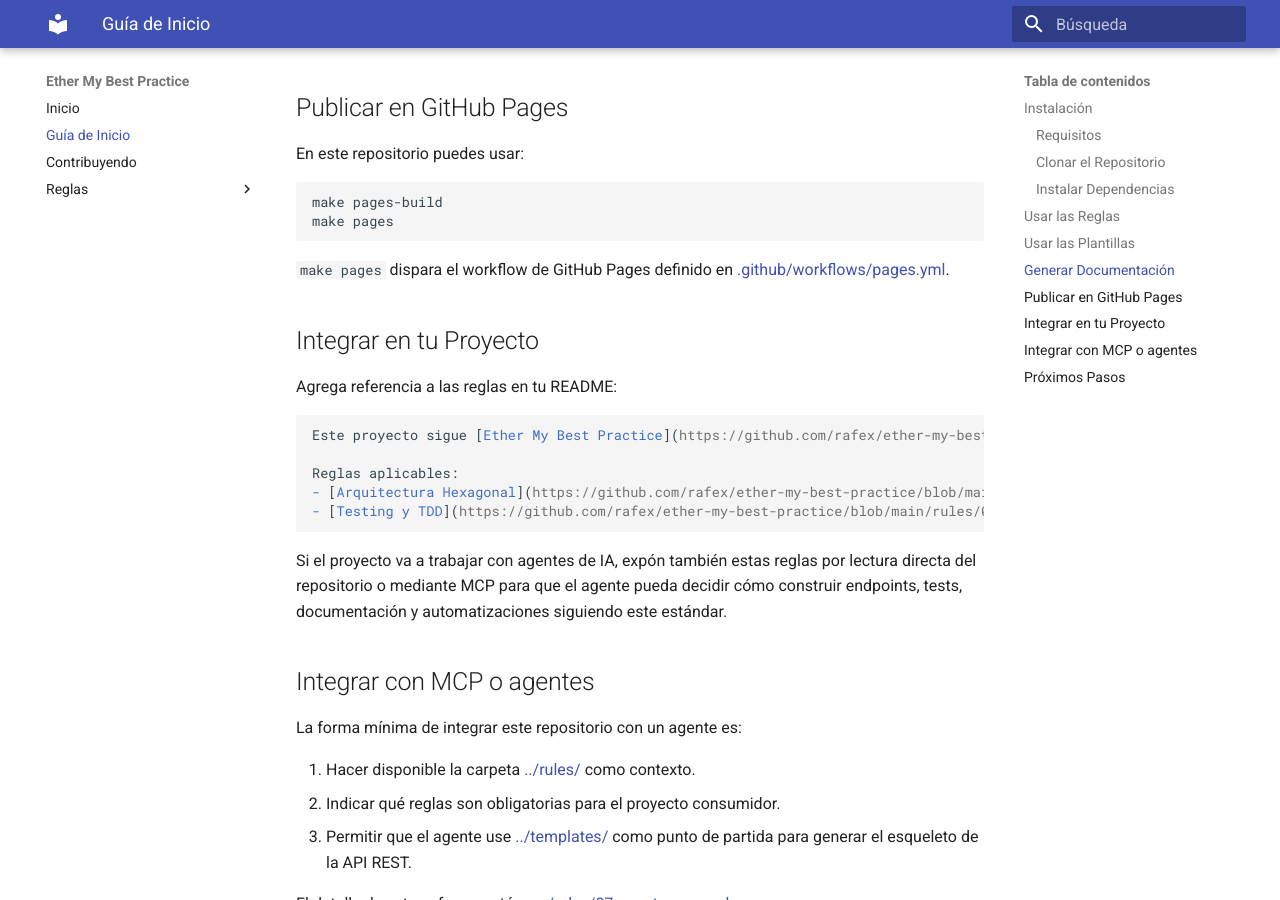
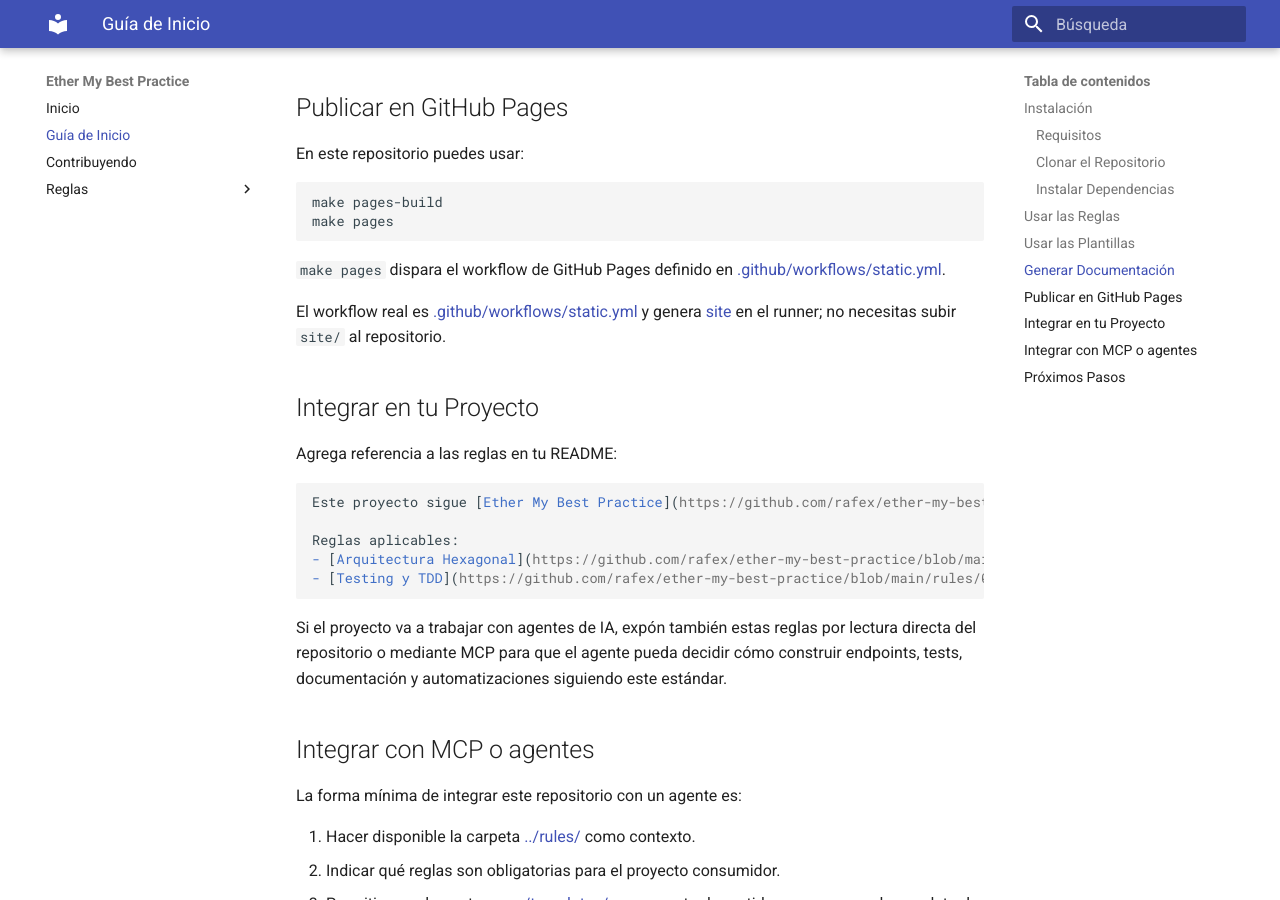
Before and after one commit to rafex/ether-my-best-practice, an MkDocs documentation site: the page built from docs/getting-started.md, in a window 1280 px wide and 900 px high, scrolled down 1592 px. Built offline with MkDocs 1.6.1 and Material for MkDocs 9.7.7, drawn with Linux system fonts in a browser that asks for light colours.

Commit message:
subir pagina

````diff
--- a/docs/getting-started.md
+++ b/docs/getting-started.md
@@ -71,7 +71,9 @@
 make pages
 ```
 
-`make pages` dispara el workflow de GitHub Pages definido en [.github/workflows/pages.yml](../.github/workflows/pages.yml).
+`make pages` dispara el workflow de GitHub Pages definido en [.github/workflows/static.yml](../.github/workflows/static.yml).
+
+El workflow real es [.github/workflows/static.yml](../.github/workflows/static.yml) y genera [site](../site/) en el runner; no necesitas subir `site/` al repositorio.
 
 ## Integrar en tu Proyecto
 
````
Also changed, not shown: README.md (+2 -0 lines), 4 other files.
